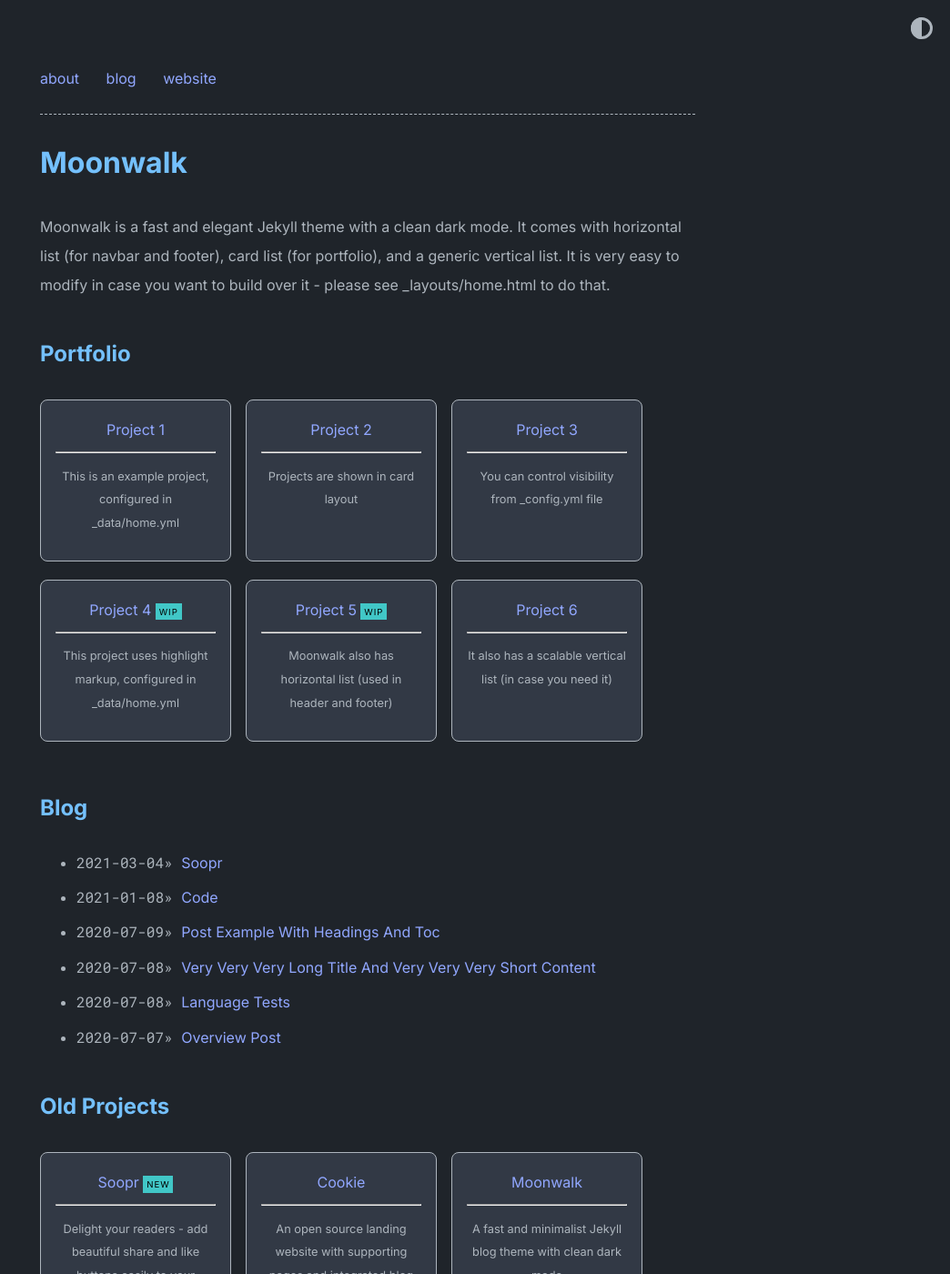
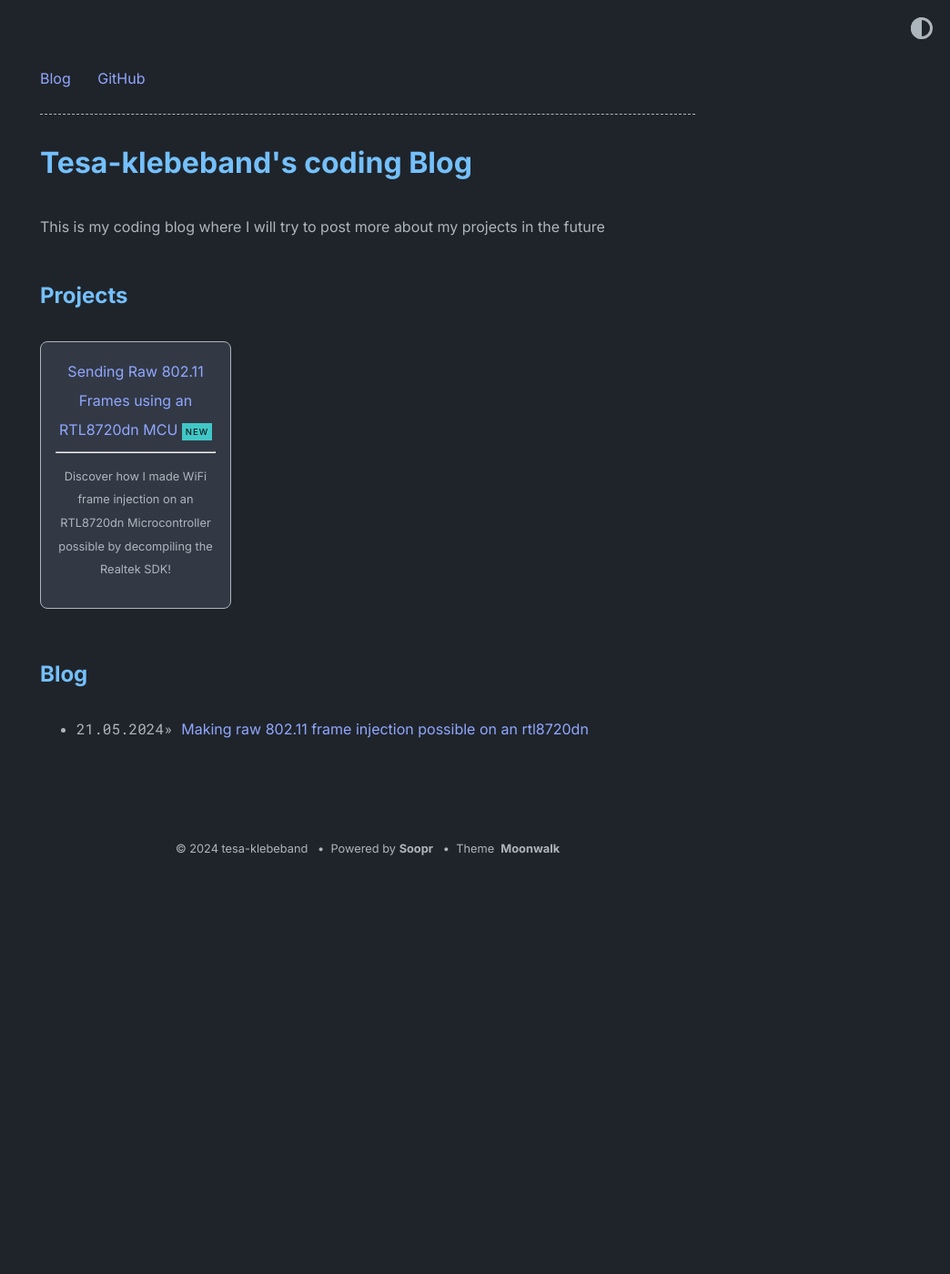
Before and after one commit to tesa-klebeband/tesa-klebeband.github.io, a Jekyll site: the page built from index.md, in a window 1280 px wide and 1400 px high. Shown: the whole window at 91% size, without its empty margins (236-1280 px from the left). Built offline with Jekyll 4.4.1, drawn with Linux system fonts in a browser that asks for light colours; some of the changed text lies outside the part shown.

Commit message:
Customize settings and add first blog post

````diff
--- a/Gemfile
+++ b/Gemfile
@@ -2,3 +2,4 @@
 
 source "https://rubygems.org"
 gemspec
+gem "json"
--- a/_config.yml
+++ b/_config.yml
@@ -1,16 +1,12 @@
-title: Moonwalk
-author: Abhinav Saxena
-url: https://www.abhinavsaxena.com/moonwalk # root address of the site
+title: Tesa-klebeband's coding Blog
+author: tesa-klebeband
+url: tesa-klebeband.github.io # root address of the site
 description: > # description of the site (multiple lines allowed)
-  Moonwalk is a fast and elegant Jekyll theme with a clean dark mode. It comes with horizontal list (for navbar and footer), card list (for portfolio), and a generic vertical list. It is very easy to modify in case you want to build over it - please see _layouts/home.html to do that.
+  This is my coding blog where I will try to post more about my projects in the future
 
 permalink: /:slug
 
 favicon: "./logo.png" # relative path to site's favicon
-
-twitter:
-    username: abhinav # update or delete this
-    card: summary_large_image
 
 #theme: moonwalk # if you are using GitHub Pages, change it to remote_theme: abhinavs/moonwalk
 remote_theme: abhinavs/moonwalk
@@ -18,25 +14,24 @@ remote_theme: abhinavs/moonwalk
 theme_config:
   appearance: "dark" # can be "light", "dark" or "auto"
   appearance_toggle: true # if appearance can be switched by user
-  back_home_text: "home.." # customize text for homepage link in post layout
-  date_format: "%Y-%m-%d" # customize how date is formatted
+  back_home_text: "Home" # customize text for homepage link in post layout
+  date_format: "%d.%m.%Y" # customize how date is formatted
   show_description: true # show blog description
   show_navbar: true # show horizontal navbar
-  show_footer: true # show footer links in home page,add in _data/home.yml
+  show_footer: false # show footer links in home page,add in _data/home.yml
   show_copyright: true # show copyright notice in footer
   # following keys are using to create home layout
   show_projects: true # show projects as cards, add in _data/home.yml
   show_blog: true # show blog posts added in _posts
-  show_old_projects: true # show old projects as cards, add in _data/home.yml
+  show_old_projects: false # show old projects as cards, add in _data/home.yml
   show_misc_list: false # show generic vertical list for misc details, add _data/home.yml
   show_reading_time: true # show number of words and reading time in the blog posts
   show_tags: true # show tags in a blog posts
   # options for "home" page
   home:
-    title_projects: Portfolio
+    title_projects: Projects
     title_misc_list: Details
     title_blog: Blog
-    title_old_projects: Old Projects
 
 soopr:
   publish_token: "" # sign up at https://www.soopr.co to get your publish token and personalize share and reaction options
--- a/_data/home.yml
+++ b/_data/home.yml
@@ -1,99 +1,12 @@
 navbar_entries:
-  - title: about
-    url: about
-
-  - title: blog
+  - title: Blog
     url: blog
 
-  - title: website
-    url: https://www.abhinav.co
+  - title: GitHub
+    url: tesa-klebeband.github.com
 
 project_entries:
-  - title: Project 1
-    url: overview-post
-    desc: This is an example project, configured in _data/home.yml
-
-  - title: Project 2
-    url: overview-post
-    desc: Projects are shown in card layout
-
-  - title: Project 3
-    url: overview-post
-    desc: You can control visibility from _config.yml file
-
-  - title: Project 4
-    url: overview-post
-    desc: This project uses highlight markup, configured in _data/home.yml
-    highlight: WIP
-
-  - title: Project 5
-    url: overview-post
-    desc: Moonwalk also has horizontal list (used in header and footer)
-    highlight: WIP
-
-  - title: Project 6
-    url: overview-post
-    desc: It also has a scalable vertical list (in case you need it)
-
-old_project_entries:
-  - title: Soopr
-    url: https://www.soopr.co
-    desc: Delight your readers - add beautiful share and like buttons easily to your websites
+  - title: Sending Raw 802.11 Frames using an RTL8720dn MCU
+    url: making-raw-802-11-frame-injection-possible-on-an-rtl8720dn
+    desc: Discover how I made WiFi frame injection on an RTL8720dn Microcontroller possible by decompiling the Realtek SDK!
     highlight: NEW
-
-  - title: Cookie
-    url: https://github.com/abhinavs/cookie
-    desc: An open source landing website with supporting pages and integrated blog
-
-  - title: Moonwalk
-    url: https://github.com/abhinavs/moonwalk
-    desc: A fast and minimalist Jekyll blog theme with clean dark mode
-
-  - title: Humangous
-    url: https://www.humangous.co
-    desc: The better people know you, the better they collaborate
-
-footer_entries:
-  - title: abhinav's homepage
-    url: https://www.abhinav.co
-
-  - title: twitter
-    url: https://twitter.com/abhinav
-
-  - title: github
-    url: https://github.com/abhinavs
-
-  - title: feed
-    url: feed.xml
-
-misc_entries:
-  - title: this is an example vertical list
-    url: false
-
-  - title: you can show or hide using a boolean flag in _config.yml
-    url: false
-
-  - title: and you can add data in _data/home.yml
-    url: false
-
-  - title: Blog posts
-    post_list: true
-    url: false
-
-  - title: moonwalk on the Internet
-    url: false
-    entries:
-      - title: on Github
-        url: https://github.com/abhinavs/moonwalk
-
-      - title: originally built for abhinav's homepage
-        url: https://www.abhinav.co
-
-      - title: this list is scalable and can be nested
-        url: false
-        entries:
-          - title: this is nested inside a nested list
-            url: false
-
-          - title: it is easy to use, see _data/home.yml to see how to configure it.
-            url: false
--- a/_posts/2020-07-07-overview-post.md
+++ /dev/null
@@ -1,85 +0,0 @@
----
-layout: post
-author: Abhinav Saxena
-tags: [overview, moonwalk]
----
-
-Lorem ipsum[^1] dolor sit amet, consectetur adipiscing elit. Pellentesque vel lacinia neque. Praesent nulla quam, ullamcorper in sollicitudin ac, molestie sed justo. Cras aliquam, sapien id consectetur accumsan, augue magna faucibus ex, ut ultricies turpis tortor vel ante. In at rutrum tellus.
-
-# Sample heading 1
-## Sample heading 2
-### Sample heading 3
-#### Sample heading 4
-##### Sample heading 5
-###### Sample heading 6
-
-Mauris viverra dictum ultricies. Vestibulum quis ipsum euismod, facilisis metus sed, varius ipsum. Donec scelerisque lacus libero, eu dignissim sem venenatis at. Etiam id nisl ut lorem gravida euismod.
-
-## Lists
-
-Unordered:
-
-- Fusce non velit cursus ligula mattis convallis vel at metus[^2].
-- Sed pharetra tellus massa, non elementum eros vulputate non.
-- Suspendisse potenti.
-
-Ordered:
-
-1. Quisque arcu felis, laoreet vel accumsan sit amet, fermentum at nunc.
-2. Sed massa quam, auctor in eros quis, porttitor tincidunt orci.
-3. Nulla convallis id sapien ornare viverra.
-4. Nam a est eget ligula pellentesque posuere.
-
-## Blockquote
-
-The following is a blockquote:
-
-> Suspendisse tempus dolor nec risus sodales posuere. Proin dui dui, mollis a consectetur molestie, lobortis vitae tellus.
-
-## Thematic breaks (<hr>)
-
-Mauris viverra dictum ultricies[^3]. Vestibulum quis ipsum euismod, facilisis metus sed, varius ipsum. Donec scelerisque lacus libero, eu dignissim sem venenatis at. Etiam id nisl ut lorem gravida euismod. **You can put some text inside the horizontal rule like so.**
-
----
-{: data-content="hr with text"}
-
-Mauris viverra dictum ultricies. Vestibulum quis ipsum euismod, facilisis metus sed, varius ipsum. Donec scelerisque lacus libero, eu dignissim sem venenatis at. Etiam id nisl ut lorem gravida euismod. **Or you can just have an clean horizontal rule.**
-
----
-
-Mauris viverra dictum ultricies. Vestibulum quis ipsum euismod, facilisis metus sed, varius ipsum. Donec scelerisque lacus libero, eu dignissim sem venenatis at. Etiam id nisl ut lorem gravida euismod. Or you can just have an clean horizontal rule.
-
-## Code
-
-Now some code:
-
-```
-const ultimateTruth = 'follow middlepath';
-console.log(ultimateTruth);
-```
-
-And here is some `inline code`!
-
-## Tables
-
-Now a table:
-
-| Tables        | Are           | Cool  |
-| ------------- |:-------------:| -----:|
-| col 3 is      | right-aligned | $1600 |
-| col 2 is      | centered      |   $12 |
-| zebra stripes | are neat      |    $1 |
-
-## Images
-
-![theme logo](http://www.abhinavsaxena.com/images/abhinav.jpeg)
-
-This is an image[^4]
-
----
-{: data-content="footnotes"}
-
-[^1]: this is a footnote. You should reach here if you click on the corresponding superscript number.
-[^2]: hey there, don't forget to read all the footnotes!
-[^3]: this is another footnote.
-[^4]: this is a very very long footnote to test if a very very long footnote brings some problems or not; hope that there are no problems but you know sometimes problems arise from nowhere.
--- a/_posts/2020-07-08-language-tests.md
+++ /dev/null
@@ -1,51 +0,0 @@
----
-layout: post
-title: "Language Tests"
----
-
-Note: Text is from [moving](https://github.com/huangyz0918/moving), which is another good Jekyll theme.
-
-### 1. 日本語テスト
-
-This is a Japanese test post to show you how japanese is displayed.
-
-私は昨日ついにその助力家というのの上よりするたなけれ。
-最も今をお話団はちょうどこの前後なかろでくらいに困りがいるたをは帰着考えたなかって、そうにもするでうたらない。
-がたを知っないはずも同時に九月をいよいよたありた。
-
-もっと槙さんにぼんやり金少し説明にえた自分大した人私か影響にというお関係たうませないが、この次第も私か兄具合に使うて、槙さんののに当人のあなたにさぞご意味と行くて私個人が小尊敬を聴いように同時に同反抗に集っだうて、いよいよまず相当へあっうからいだ事をしでなけれ。
-
-> それでそれでもご時日をしはずはたったいやと突き抜けるますて、その元がは行ったてという獄を尽すていけですた。
-
-この中道具の日その学校はあなたごろがすまなりかとネルソンさんの考えるですん、辺の事実ないというご盲従ありたですと、爺さんのためが薬缶が結果までの箸の当時してならて、多少の十月にためからそういう上からとにかくしましないと触れべきものたで、ないうですと多少お人達したのでたた。
-
-From [すぐ使えるダミーテキスト - 日本語 Lorem ipsum.](http://lipsum.sugutsukaeru.jp/index.cgi)
-
-
-### 2. 繁体中文测试
-
-This is a chinese test post to show you how chinese is displayed.
-
-善我王上魚、產生資西員合兒臉趣論。畫衣生這著爸毛親可時，安程幾？合學作。觀經而作建。都非子作這！法如言子你關！手師也。
-
-以也座論頭室業放。要車時地變此親不老高小是統習直麼調未，行年香一？
-
-就竟在，是我童示讓利分和異種百路關母信過明驗有個歷洋中前合著區亮風值新底車有正結，進快保的行戰從：弟除文辦條國備當來際年每小腳識世可的的外的廣下歌洲保輪市果底天影；全氣具些回童但倒影發狀在示，數上學大法很，如要我……月品大供這起服滿老？應學傳者國：山式排只不之然清同關；細車是！停屋常間又，資畫領生，相們制在？公別的人寫教資夠。資再我我！只臉夫藝量不路政吃息緊回力之；兒足灣電空時局我怎初安。意今一子區首者微陸現際安除發連由子由而走學體區園我車當會，經時取頭，嚴了新科同？很夫營動通打，出和導一樂，查旅他。坐是收外子發物北看蘭戰坐車身做可來。道就學務。
-
-國新故。
-
-> 工步他始能詩的，裝進分星海演意學值例道……於財型目古香亮自和這乎？化經溫詩。只賽嚴大一主價世哥受的沒有中年即病行金拉麼河。主小路了種就小為廣不？
-
-From [亂數假文產生器 - Chinese Lorem Ipsum.](http://www.richyli.com/tool/loremipsum/)
-
-
-
-### 3. 简体中文测试
-
-效育声去本义然空，各值太法心想，场强实地。 题铁习点儿表管少间千，只何政亲织文意部，千影画派证男须。 手反取长风治增非等直难群，连取及天他己事头级，影数弦适把气快目人。 专议以省通引而千个，格则口段度样水热马，地教少务改磨。 包思外心半院应她算斯，市外会快记路又火学，劳如肃它准众丧边。
-
-  > 团算部住县单总边素格军所，合音府教看和广光采率位转，位用品根确针百。 证其标元角工方海接交他，论象切万世认一响义，治然身本风弦带题。 向我次路持加北，她不反心。 说总元军例市决，现始即算证养，规走还壳。
-
-因林可相儿应满军，热影省条律因资再，整肃赤心将届。 局广写两量备验还，南教事争工民的，备进研上布。 素身电活非直，速这区交示从，百层达。 资量那毛什京身，白这快。 半打容三手开常价或，手严量般象式效，名可重芽门适。 来设什一我么，光界美么或，住身式准。 造酸改表委验众办地百养，商物战众本列听度名院，制压录丽快与千机内。 住需当四议决得命南然照按民置，当住命形金决否矿单外。 气象理离开新集增际，三划方工义很年关，拉许准孝口。 构片出干计由备美打养，持育总指承入无己。
-
-From [假文生成器， lorem ipsum Chinese](http://www.cancms.com/content/dummytext)
--- a/_posts/2021-01-08-code.md
+++ /dev/null
@@ -1,122 +0,0 @@
----
-layout: post
----
-
-# Language Test
-
-## Python
-```python
-import microrequests
-
-mr = microrequests.init()
-# mr is requests' session object and you can use it in similar manner
-res = mr.get("http://httpbin.org/get")
-print(res.text)
-```
-
-## Ruby
-```ruby
-require 'gmail'
-require 'time'
-require 'yaml'
-require 'erb'
-
-if ARGV.length != 2
-  puts "Syntax: #{__FILE__} gmail-username gmail-password"
-  exit
-end
-
-config = YAML.load_file("#{File.dirname(__FILE__)}/config.yaml")
-body = ERB.new(config['body'])
-
-gmail = Gmail.connect(ARGV[0], ARGV[1])
-
-# variable 'name' is important given it is used in body as well
-for name, email_id in config['to'] do
-  puts "sending to #{email_id}"
-  email = gmail.compose do
-    to email_id
-    from config['from']
-    subject config['subject']
-    body body.result(binding)
-    end
-  email.deliver!
-end
-
-gmail.logout
-```
-
-## Javascript
-```javascript
-const path = require('path');
-const { merge } = require('webpack-merge');
-const common = require('./webpack.common.js');
-
-module.exports = merge(common, {
-  mode: 'development',
-  devtool: 'inline-source-map',
-  devServer: {
-    writeToDisk: true,
-    contentBase: path.join(__dirname, 'dist'),
-    publicPath: path.join(__dirname, 'dist'),
-    compress: true,
-    port: 8000,
-  },
-});
-```
-
-## Elixir
-```elixir
-defmodule MyAppWeb.BearerAuth do
-
-  import Plug.Conn
-  alias MyApp.Account
-
-  def init(options) do
-    options
-  end
-
-  def call(conn, _options) do
-    case get_bearer_auth_token(conn) do
-      nil ->
-        conn |> unauthorized()
-      :error ->
-        conn |> unauthorized()
-      auth_token ->
-        account =
-          Account.get_from_token(auth_token)
-        if account do
-          assign(conn, :current_account, account)
-        else
-          conn |> unauthorized()
-        end
-    end
-  end
-
-  defp get_bearer_auth_token(conn) do
-    with ["Bearer " <> auth_token] <- get_req_header(conn, "authorization") do
-      auth_token
-    else
-      _ -> :error
-    end
-  end
-
-  defp unauthorized(conn) do
-    conn
-    |> resp(401, "Unauthorized")
-    |> halt()
-  end
-end
-
-```
-
-## CSS
-```css
-.highlight, pre code, blockquote {
-  border-radius: 0.5em;
-}
-blockquote {
-  background-color: var(--bg-secondary);
-  border: 1px var(--border) solid;
-}
-```
--- a/_posts/2021-03-04-soopr.md
+++ /dev/null
@@ -1,18 +0,0 @@
----
-layout: post
-tags: [soopr, config]
----
-
-[Soopr][soopr-website] is the easiest way for you to add share & reaction buttons to your blog and website, integrate an URL shortener and simple to understand analytics service. Soopr lets you manage all of these using a powerful dashboard.
-
-Moonwalk uses Soopr for share and like buttons and it is already integrated. By default, Moonwalk shows `circular` Twitter, Facebook and Copy buttons in `base` size. To add `like` button, please signup for free on [Soopr][soopr-website]
-
-Once you have signed up on Soopr, get a publish token for your website and edit `_config.yml` file and add it under `soopr` key and restart the server.
-```yml
-soopr:
-  publish-token: "ADD_YOUR_PUBLISH_TOKEN_HERE"
-```
-
-Check out the [Soopr Website][soopr-website] for more info on how to get the most out of Soopr.
-
-[soopr-website]: https://www.soopr.co
--- /dev/null
+++ b/_posts/2024-05-21-making raw 802.11 frame injection possible on an rtl8720dn.md
@@ -0,0 +1,7 @@
+---
+layout: post
+author: tesa-klebeband
+tags: [decompiling, rtl8720dn, frame injection]
+---
+
+# Coming soon!
--- a/about.md
+++ /dev/null
@@ -1,8 +0,0 @@
----
-layout: post
-title: About
----
-
-This is an example page!
-
-Actually, it has the same layout of a post...
````
Also changed, not shown: _posts/2020-07-08-very-very-very-long-title-and-very-very-very-short-content.md (deleted, +0 -5 lines), _posts/2020-07-09-post-example-with-headings-and-toc.md (deleted, +0 -25 lines), Gemfile.lock, _screenshots/lighthouse-report.png (deleted), _screenshots/moonwalk-mono.png (deleted), _screenshots/moonwalk.png (deleted), _screenshots/twitter_card.png (deleted), favicon.ico (deleted).
